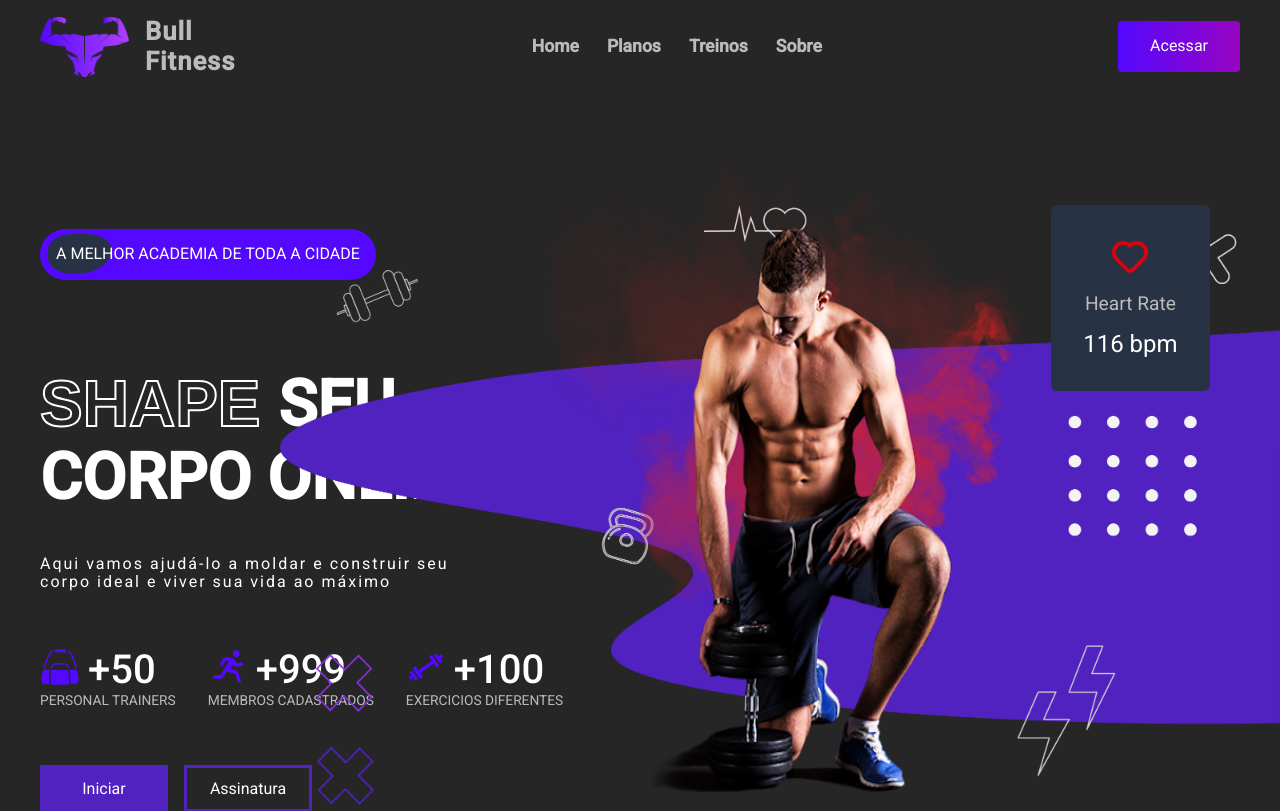
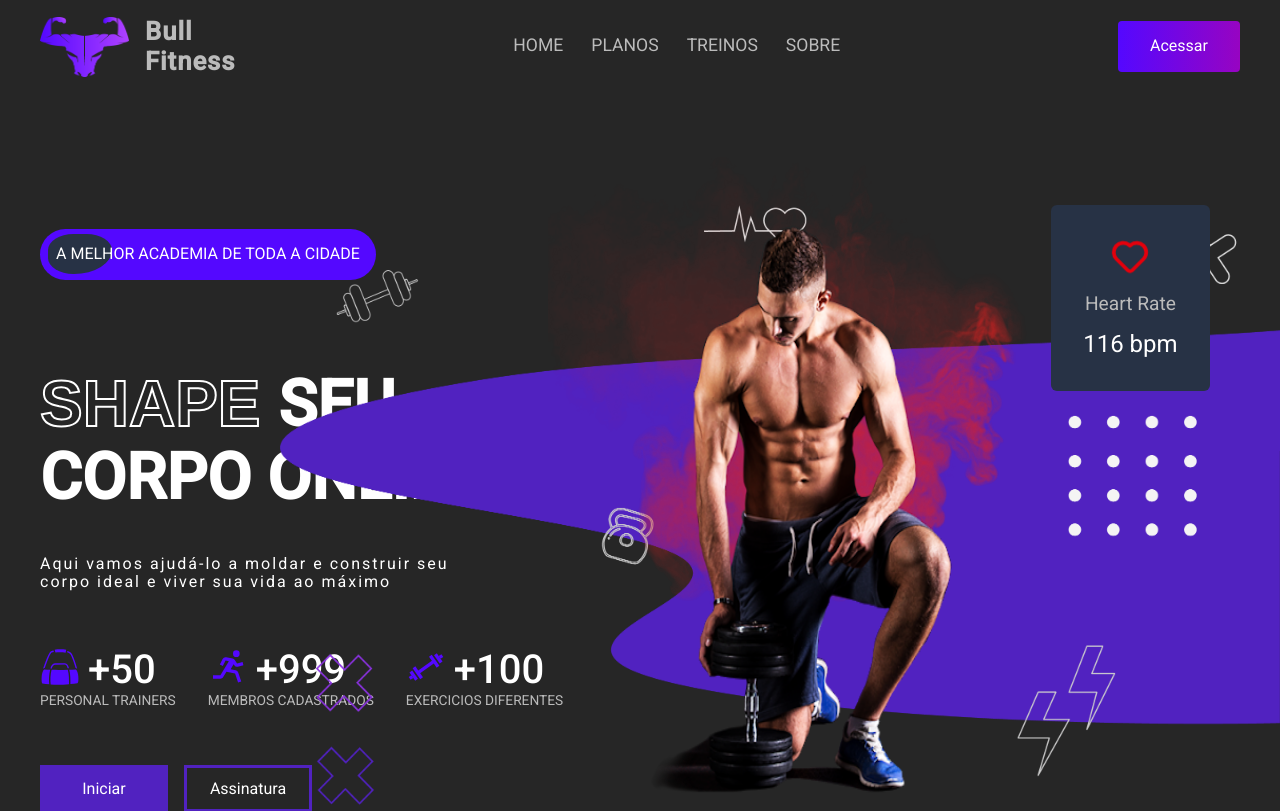
Before and after one commit to Fsouzza/Bull-academy, a React (Create React App) app: page / in a window 1280 px wide. Shown: the top 811 px of the page. Built offline with nearby package versions, Linux system fonts and the light colour scheme.

Commit message:
scss do menu hover + correcao favicon

```diff
--- a/src/components/menu/Menu.module.scss
+++ b/src/components/menu/Menu.module.scss
@@ -45,11 +45,23 @@
       color: $cor-cinza;
       cursor: pointer;
       font-size: 1.1rem;
-      font-weight: 600;
+      font-weight: 400;
       text-decoration: none;
+      text-transform: uppercase;
       transition: .2s ease;
       &:hover {
         color: $cor-azul-escuro;
+      }
+      &::after{
+        content: "";
+        display: block;
+        width: 0;
+        height: 2px;
+        background: $cor-azul-escuro;
+        transition: width 0.4s;
+      }
+      &:hover::after {
+        width: 100%;
       }
     }
   }
```
Also changed, not shown: public/favicon.svg.
